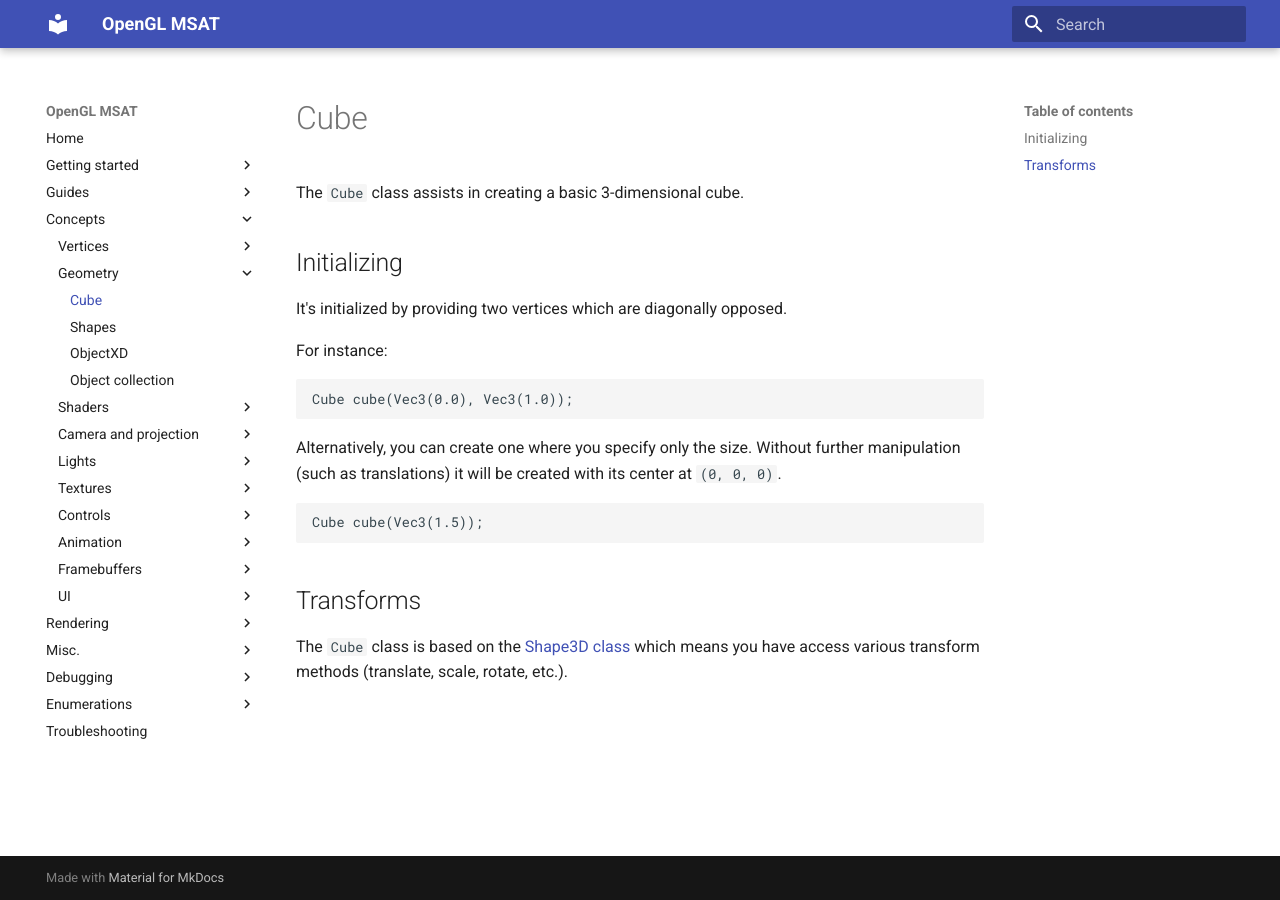
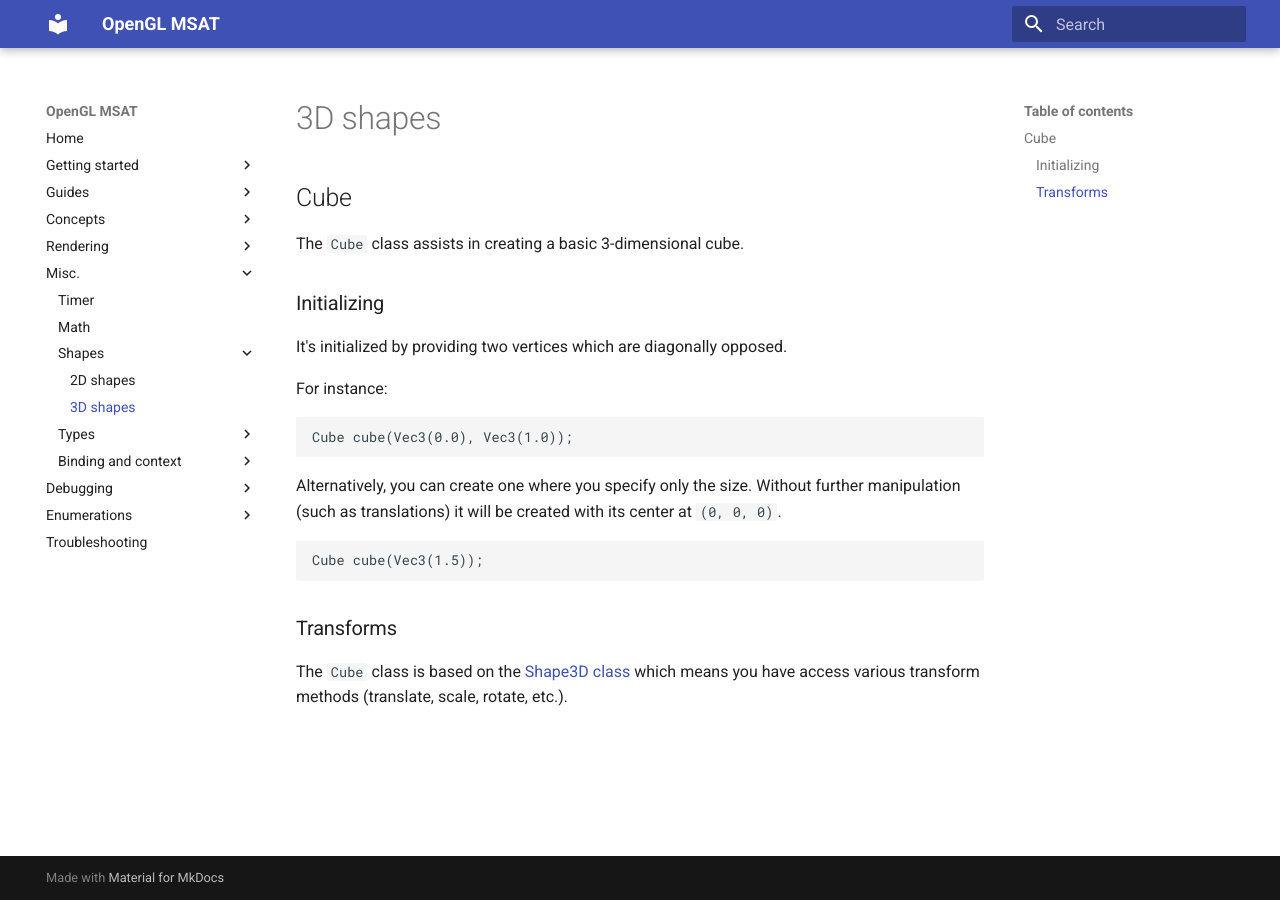
Before and after one commit to markhj/opengl-msat, an MkDocs documentation site: the page built from docs/geometry/3d-shapes.md, in a window 1280 px wide. Built offline with MkDocs 1.6.1 and Material for MkDocs 9.7.7, drawn with Linux system fonts in a browser that asks for light colours.

Commit message:
Bit of restructuring in geometry-related docs

`````diff
--- a/docs/geometry/cube.md
+++ b/docs/geometry/3d-shapes.md
@@ -1,8 +1,9 @@
-# Cube
+# 3D shapes
 
+## Cube
 The ``Cube`` class assists in creating a basic 3-dimensional cube.
 
-## Initializing
+### Initializing
 It's initialized by providing two vertices which are diagonally opposed.
 
 For instance:
@@ -18,7 +19,7 @@ its center at ``(0, 0, 0)``.
 Cube cube(Vec3(1.5));
 ````
 
-## Transforms
+### Transforms
 
 The ``Cube`` class is based on the [Shape3D class](shapes.md) which
 means you have access various transform methods (translate, scale, rotate, etc.).
--- a/mkdocs.yml
+++ b/mkdocs.yml
@@ -27,7 +27,6 @@ nav:
           - Vertex attributes: vertex/vertex-attribute.md
           - VBO-managed scene: vertex/vbo-scene.md
       - Geometry:
-          - Cube: geometry/cube.md
           - Shapes: geometry/shapes.md
           - ObjectXD: geometry/object-xd.md
           - Object collection: geometry/object-collection.md
@@ -97,6 +96,9 @@ nav:
   - Misc.:
     - Timer: misc/timer.md
     - Math: misc/math.md
+    - Shapes:
+      - 2D shapes: geometry/2d-shapes.md
+      - 3D shapes: geometry/3d-shapes.md
     - Types:
       - Color: misc/color.md
       - Image: misc/image.md
`````
Also changed, not shown: docs/geometry/2d-shapes.md (added, +17 -0 lines), docs/geometry/object-xd.md (+1 -1 lines), docs/geometry/shapes.md (+5 -1 lines), docs/getting-started/animations.md (+1 -1 lines).
